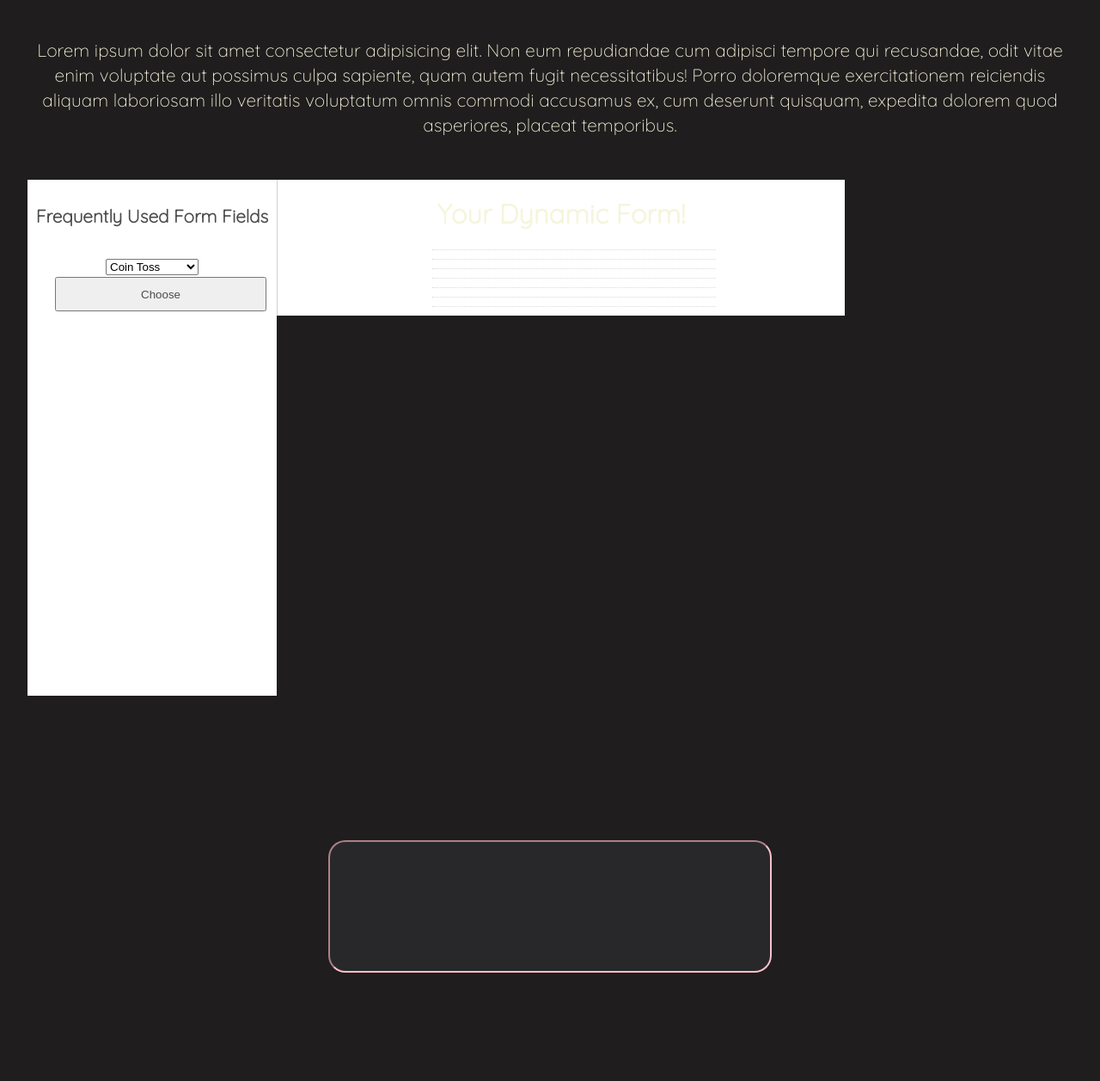
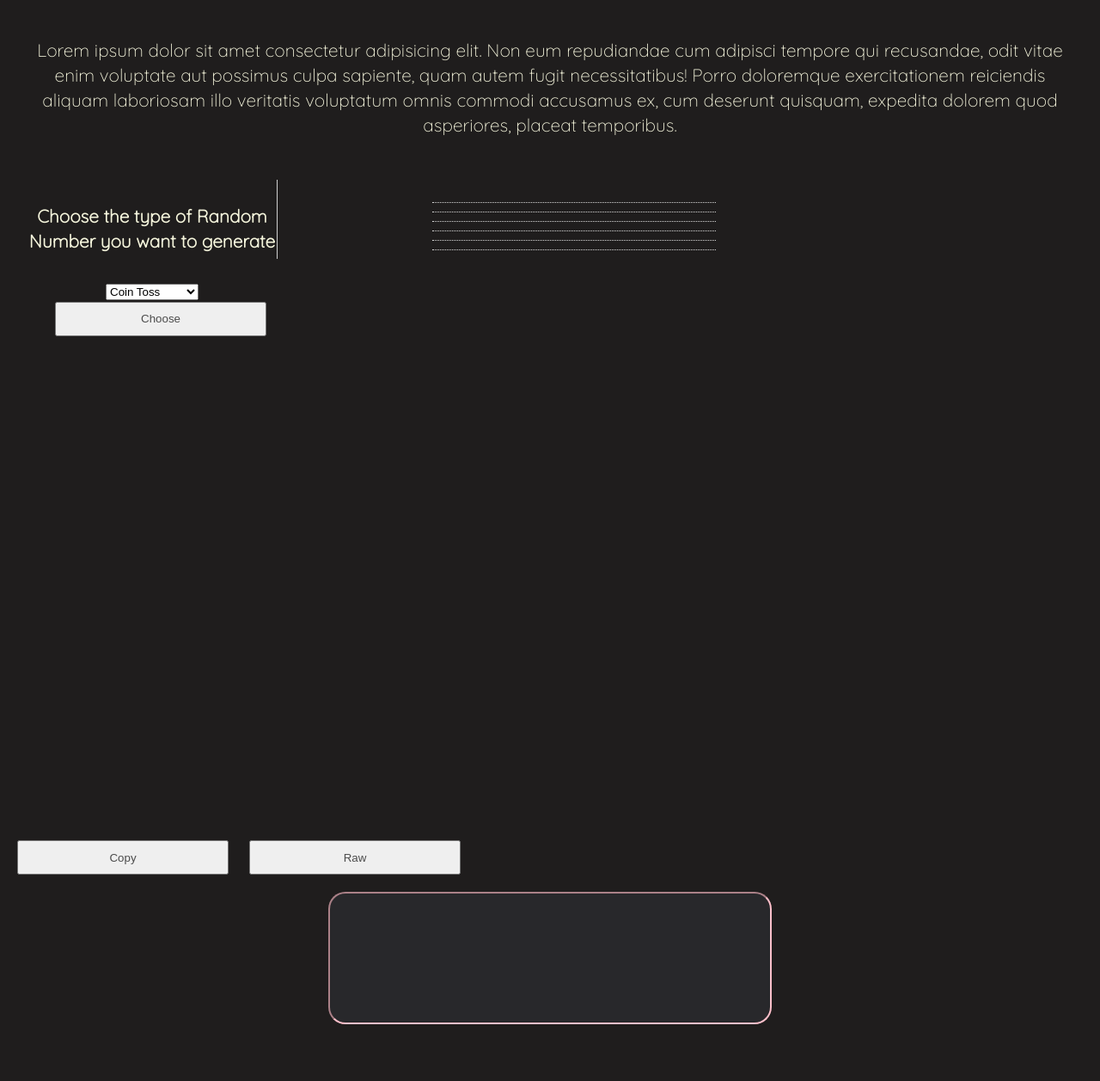
Before and after one commit to Chasmiccoder/Truly-Random, a Flask app: page / in a window 1280 px wide. Shown: the part 1834-3091 px from the top of the page at 86% size. Run offline with Flask 2, Linux system fonts and the light colour scheme; data comes from the database, SQL or seed files in the repository; both versions use the stored data as it was after the commit; some libraries are stand-ins or nearby versions.

Commit message:
Added Copy to Clipboard

```diff
--- a/Truly-Random/static/css/main.css
+++ b/Truly-Random/static/css/main.css
@@ -425,19 +425,21 @@ body::-webkit-scrollbar-thumb {
 
 /* Dynamic Form Stuff */
 
-    form{
+form {
     width:330px;
     border-top:1px dotted #D9D9D9;
     margin:10px 180px
 }
-    button{
+
+button {
     width:246px;
     height:40px;
     color:#4C4C4C;
     margin-bottom:20px;
     margin-left:20px
 }
-    input{
+
+input {
     width:280px;
     height:40px;
     padding:5px;
@@ -445,37 +447,41 @@ body::-webkit-scrollbar-thumb {
     border-radius:5px;
     border:4px solid #acbfa5
 }
-    input[type = submit]{
+
+input[type = submit] {
     width:100px;
-    background-color:#35c8ef;
+    background-color:#4C4C4C;
     border-radius:5px;
-    border:2px solid blue;
-    color:#fff
+    border:2px solid #616060;
+    /* color:#fff */
+    color: beige;
 }
-    textarea{
+
+textarea {
     width:280px;
     height:70px;
     padding:5px;
     margin:20px 0 10px;
     border-radius:5px;
-    border:4px solid #acbfa5
+    border:4px solid #acbfa5;
 }
 
-    .two{
-    background-color:#fff;
+.two {
+    /* background-color:#fff; */
     width:290px;
     float:left;
     height:600px
 }
 
-    .two h4{
-    color:#4C4C4C;
-    text-align:center
+.two h4 {
+    /* color:#4C4C4C; */
+    color: beige;
+    text-align:center;
 }
     .three{
     text-align:center;
     width:660px;
     border-left:1px solid #D0D0D0;
     float:left;
-    background-color:#fff
+    /* background-color:#fff */
 }
--- a/Truly-Random/static/javascript/form.js
+++ b/Truly-Random/static/javascript/form.js
@@ -14,6 +14,7 @@ function getOperation() {
 
 
     if ( previous != e ) {
+        document.getElementById("enter-values-tag").innerHTML = "Enter Values!";
         // alert(previous);
         if ( previous == "integer" ) {
             var parent = document.getElementById("formInteger");
@@ -578,6 +579,10 @@ function updateOutput(generatedNums) {
     Takes an array of integers and adds them to the output field
     */
     // alert("REACHED!");
+
+    // Everytime the output gets updated, we need to refresh the text in the copy button
+    document.getElementById('clipboardCopy').innerHTML = "Copy";
+
     howMany = generatedNums.length;
     for ( var i = 0; i < howMany; i++ ) {
 
@@ -603,3 +608,23 @@ function updateOutput(generatedNums) {
     }
 
 }
+
+
+document.getElementById('clipboardCopy').addEventListener('click', clipboardCopy);
+async function clipboardCopy() {
+    // var text = document.getElementById("usage_output").innerHTML;
+    var text = "";
+
+    for ( var i = 0; i < numberOfNumbersGenerated; i++ ) {
+        text += numbers[i];
+        if ( i != numberOfNumbersGenerated - 1 ) {
+            text += " ";
+        }
+    }
+
+    console.log(text);
+    await navigator.clipboard.writeText(text);
+
+    document.getElementById('clipboardCopy').innerHTML = "Copied!";
+
+}
--- a/Truly-Random/templates/index.html
+++ b/Truly-Random/templates/index.html
@@ -16,7 +16,7 @@
 
             <!-- Choose Operation -->
             <div class="two">
-                <h4>Frequently Used Form Fields</h4>
+                <h4>Choose the type of Random Number you want to generate</h4>
                 <select name="operation" id="operation_select">
                     <option value="coin_toss">Coin Toss</option>
                     <option value="integer">Integer</option>
@@ -32,14 +32,12 @@
 
             <!-- Final Form to gather data about type of Random number, range, etc. -->
             <div class="three formWrapper"> <!-- Remove class three later and replace instances with formWrapper -->
-                <h2>Your Dynamic Form!</h2>
+                <h2 id="enter-values-tag"></h2>
                 <form action="#" id="formInteger" method="get" name="mainform" class="formClass"></form>
 
                 <form action="#" id="formFloat" method="get" name="mainform" class="formClass"></form>
 
                 <form action="#" id="formCoinToss" method="get" name="mainform" class="formClass"></form>
-
-                <form action="#" id="formFraction" method="get" name="mainform" class="formClass"></form>
 
                 <form action="#" id="formNDigitInt" method="get" name="mainform" class="formClass"></form>
 
@@ -77,8 +75,9 @@
         <br>
         <br>
 
+        <button id="clipboardCopy">Copy</button>
+        <button onclick="openRaw()">Raw</button>
         <div class="content" id="usage_output">
-            <!-- <p id="outputHere">Yo</p> -->
 
 
         </div>
```
Also changed, not shown: Truly-Random/test.db. Lines whose indentation alone changed are shown as unchanged.
